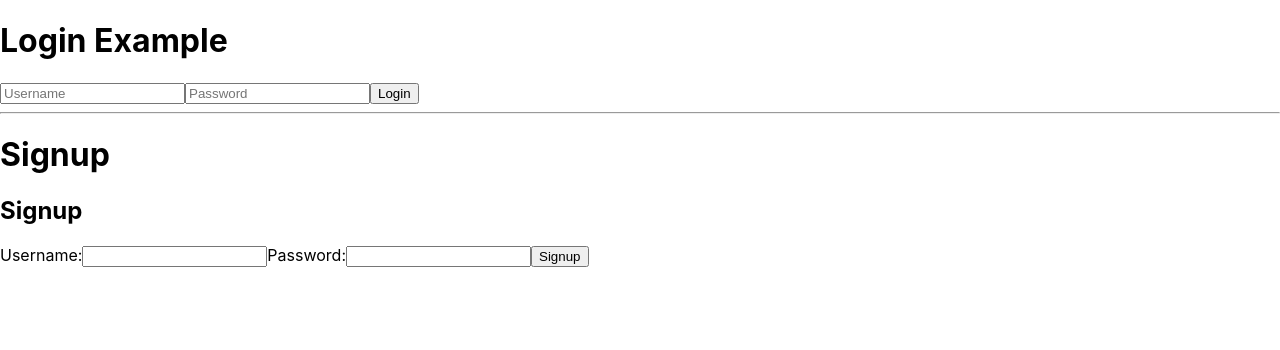
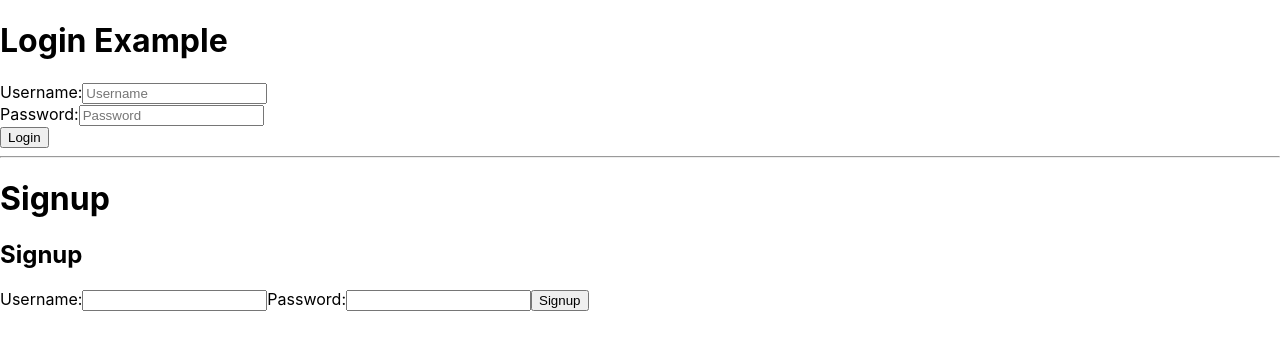
Before and after one commit to ChoiTaeSan/Springboot-React-Web-Practice, a React (Create React App) app in the folder src/main/reactfront/: page / in a window 1280 px wide. Shown: the top 350 px of the page. Built offline with nearby package versions, Linux system fonts and the light colour scheme.

Commit message:
Refactor: 로그인 처리 로직 개선 및 폼 입력 필드에 자동 완성 추가

```diff
--- a/src/main/reactfront/src/Login.js
+++ b/src/main/reactfront/src/Login.js
@@ -13,27 +13,44 @@
                 password
             });
             console.log(response.data);
-            // 로그인 성공 후 처리
+            if (response.data.success) {
+                // 로그인 성공 후 처리, 예: 대시보드로 리다이렉션
+            } else {
+                // 로그인 실패 메시지 표시
+            }
         } catch (error) {
             console.error("Login error:", error);
             // 에러 처리
         }
     };
 
+
     return (
         <form onSubmit={handleLogin}>
+            <div>
+                <label htmlFor="username">Username:</label>
                 <input
+                    id="username"
+                    name="username"
                     type="text"
                     placeholder="Username"
                     value={username}
                     onChange={(e) => setUsername(e.target.value)}
+                    autoComplete="username" // 자동 완성 유형 지정
                 />
+            </div>
+            <div>
+                <label htmlFor="password">Password:</label>
                 <input
+                    id="password"
+                    name="password"
                     type="password"
                     placeholder="Password"
                     value={password}
                     onChange={(e) => setPassword(e.target.value)}
+                    autoComplete="current-password" // 자동 완성 유형 지정
                 />
+            </div>
             <button type="submit">Login</button>
         </form>
     );
```
Lines whose indentation alone changed are shown as unchanged.
